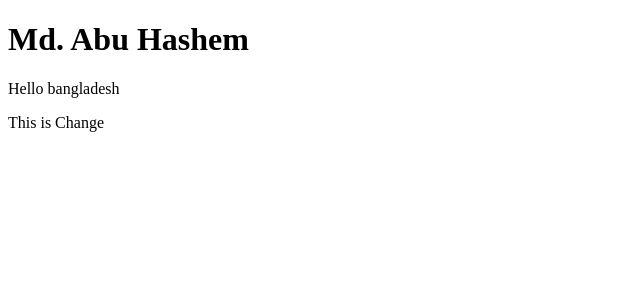
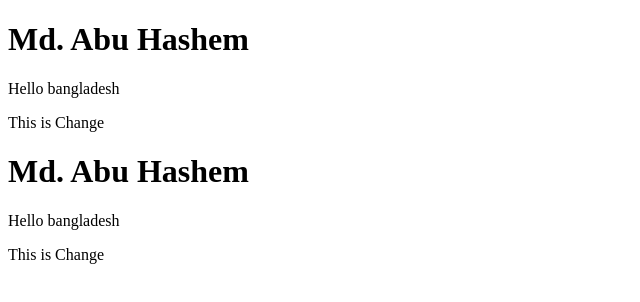
Before and after one commit to millionhashemabucu/ma, a plain HTML site: page index.html in a window 1280 px wide. Shown: the whole page, without its empty margins (0-640 px from the left). Drawn offline with Linux system fonts and the light colour scheme.

Commit message:
Update index.html

```diff
--- a/index.html
+++ b/index.html
@@ -10,5 +10,8 @@
     <h1>Md. Abu Hashem</h1>
     <p>Hello bangladesh</p>
     <p>This is Change</p>
+    <h1>Md. Abu Hashem</h1>
+    <p>Hello bangladesh</p>
+    <p>This is Change</p>
 </body>
 </html>
```
